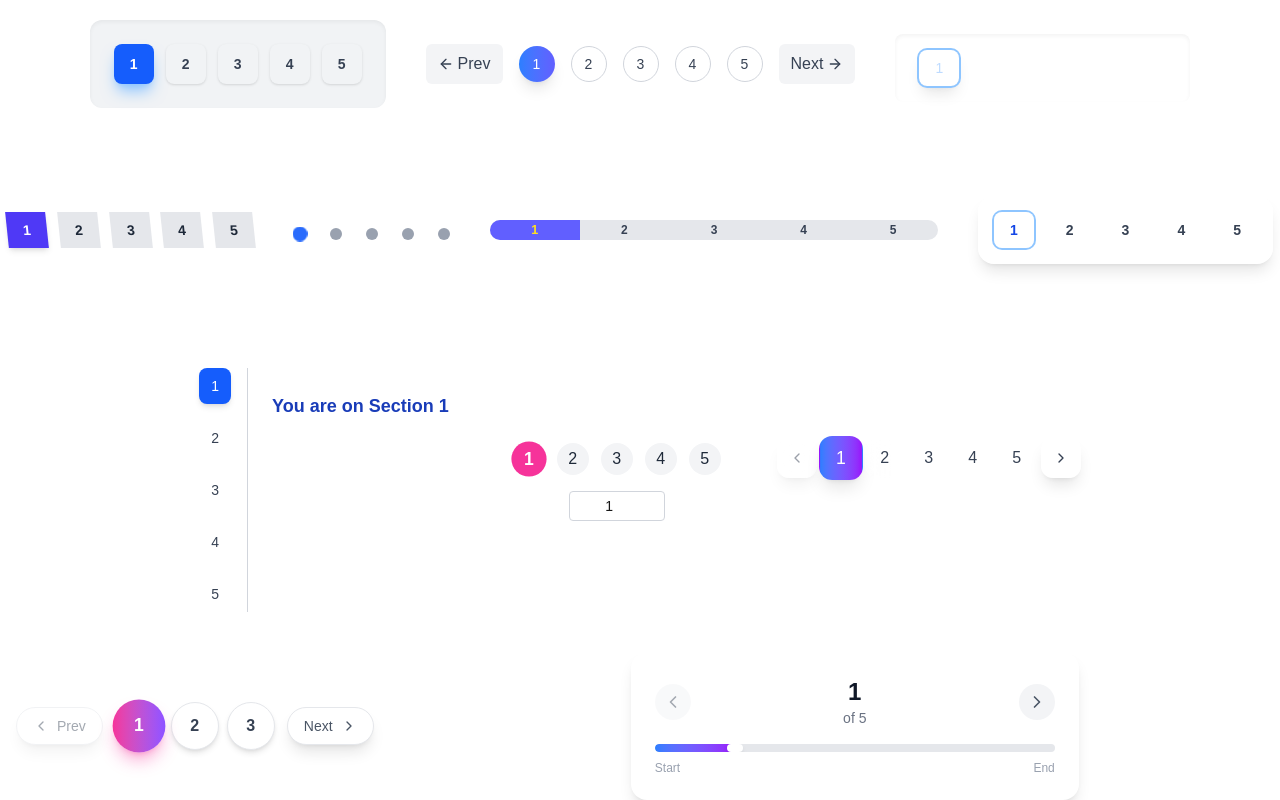
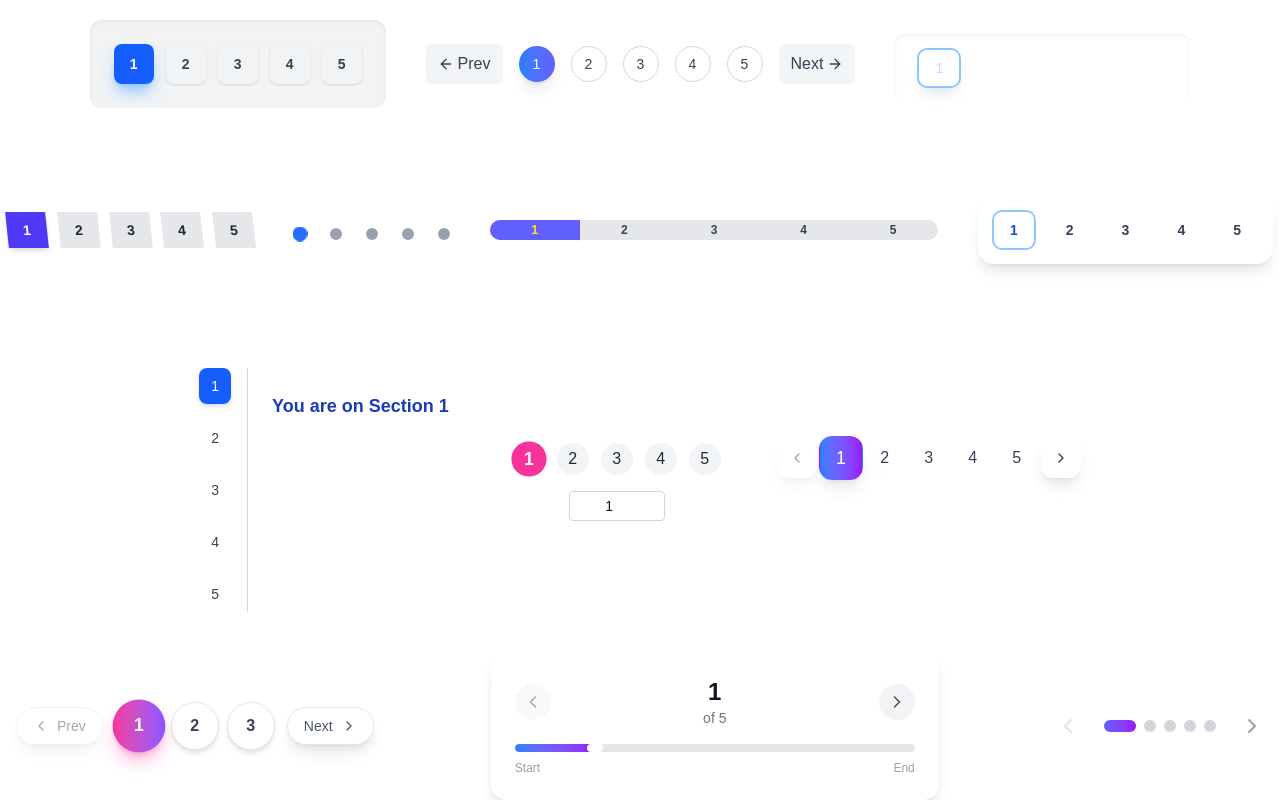
Before and after one commit to Prohor722/tailwind_compoenets, a Next.js app: page /pagination in a window 1280 px wide. Shown: the part 718-1518 px from the top of the page. Built offline with nearby package versions, Linux system fonts and the light colour scheme.

Commit message:
another pagination added

```diff
--- a/app/pagination/page.tsx
+++ b/app/pagination/page.tsx
@@ -836,6 +836,38 @@ const PaginationPage = () => {
         </div>
       </div>
 
+      {/* Pagination 33  */}
+      <div className="flex items-center justify-center space-x-6 p-4">
+        <button
+          onClick={() => onPageChange(currentPage - 1)}
+          disabled={currentPage === 1}
+          className="text-gray-400 hover:text-gray-700 transition-colors disabled:opacity-30 disabled:cursor-not-allowed"
+        >
+          <ChevronLeft size={24} />
+        </button>
+
+        <div className="flex items-center space-x-2">
+          {Array.from({ length: totalPages }, (_, i) => (
+            <button
+              key={i + 1}
+              onClick={() => onPageChange(i + 1)}
+              className={`transition-all duration-200 rounded-full ${currentPage === i + 1
+                ? 'w-8 h-3 bg-gradient-to-r from-indigo-500 to-purple-600'
+                : 'w-3 h-3 bg-gray-300 hover:bg-gray-400'
+                }`}
+            />
+          ))}
+        </div>
+
+        <button
+          onClick={() => onPageChange(currentPage + 1)}
+          disabled={currentPage === totalPages}
+          className="text-gray-400 hover:text-gray-700 transition-colors disabled:opacity-30 disabled:cursor-not-allowed"
+        >
+          <ChevronRight size={24} />
+        </button>
+      </div>
+
     </div>
   );
 };
```
